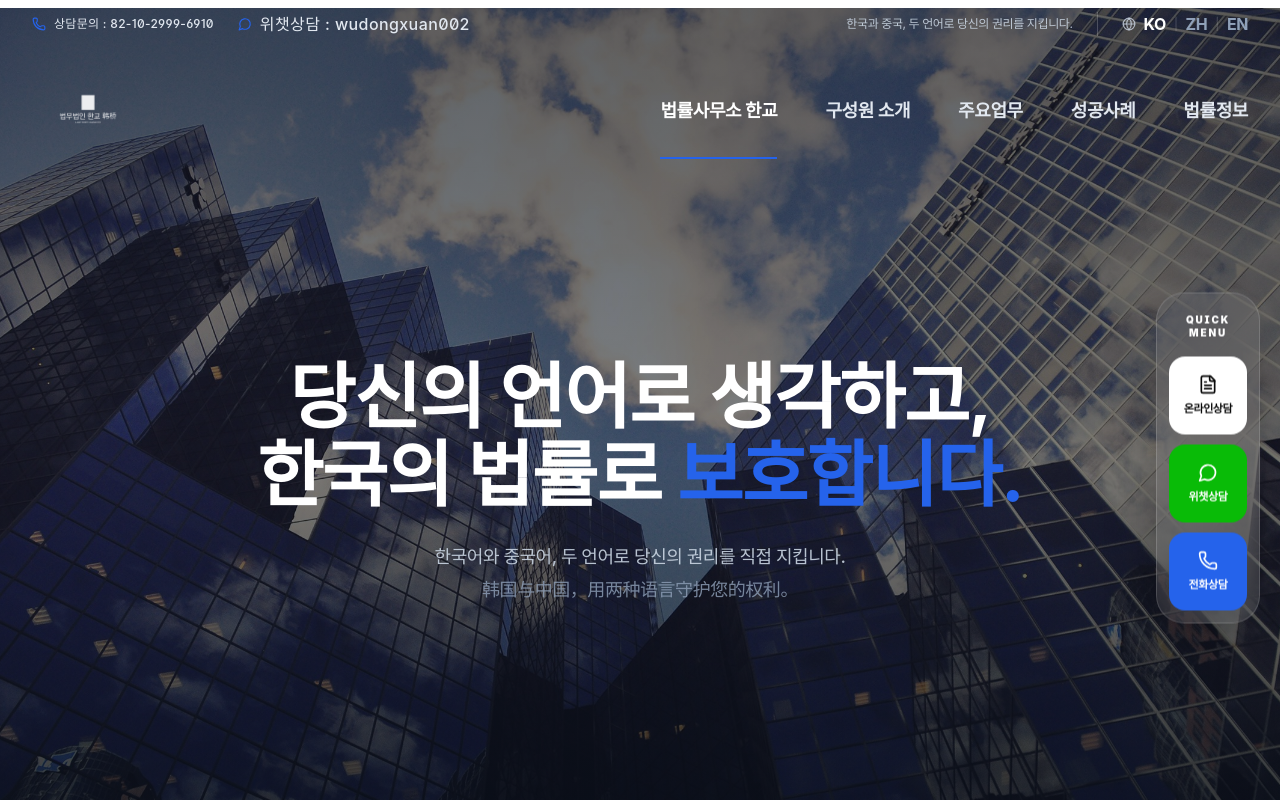
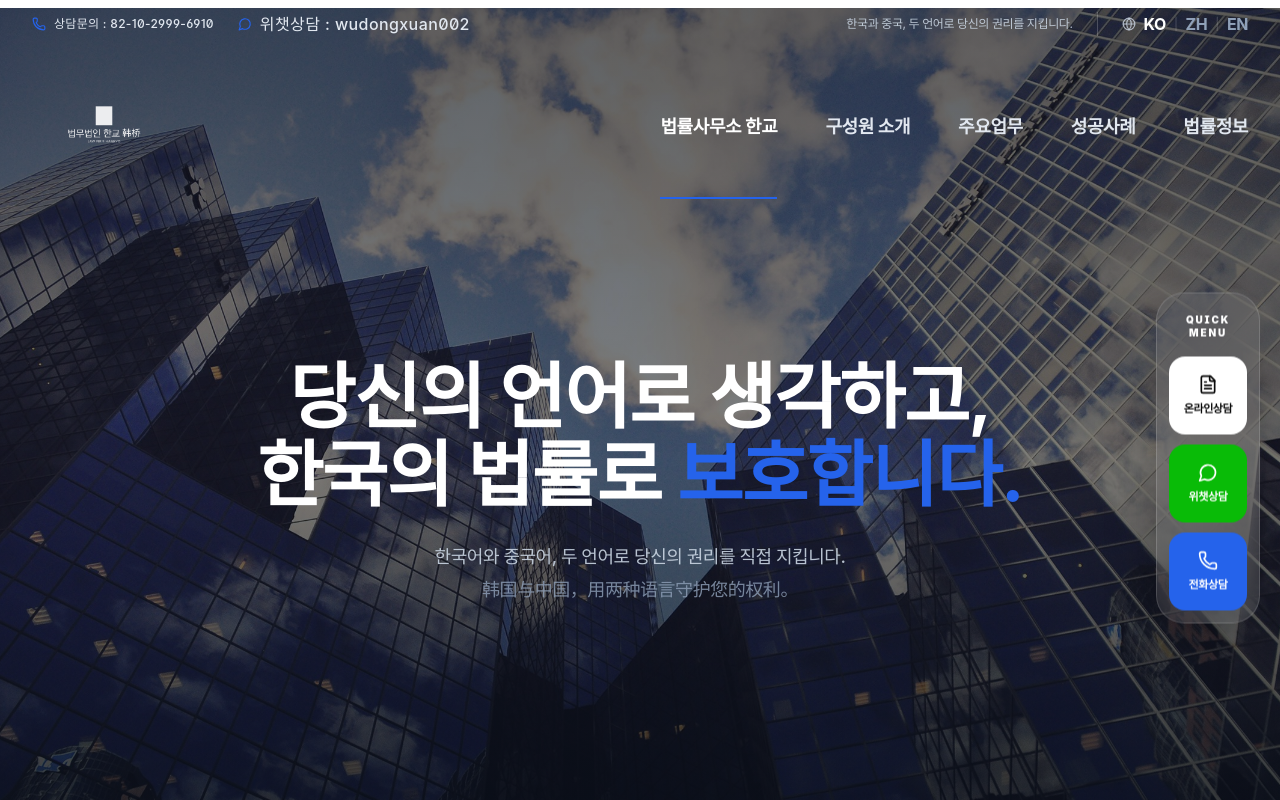
Before and after one commit to kimhyunjin0730-sys/law-oh, a React (Vite) app: page / in a window 1280 px wide. Shown: the top 800 px of the page. Built offline with nearby package versions, Linux system fonts and the light colour scheme; a web font is replaced by a local one.

Commit message:
feat: further increase logo and header size

```diff
--- a/src/app/components/Layout.tsx
+++ b/src/app/components/Layout.tsx
@@ -95,14 +95,14 @@ export function Layout() {
         )}
       >
         <div className="max-w-[1400px] mx-auto px-4 sm:px-6 lg:px-8">
-          <div className="flex justify-between h-32">
+          <div className="flex justify-between h-40">
             <div className="flex items-center">
               <Link to="/" className="flex-shrink-0 flex items-center">
                 <img
                   src={hangyoLogo}
                   alt="HANGYO"
                   className={clsx(
-                    "h-24 lg:h-28 w-auto transition-all duration-300",
+                    "h-32 lg:h-36 w-auto transition-all duration-300",
                     overlay ? "brightness-0 invert opacity-90" : ""
                   )}
                 />
@@ -119,7 +119,7 @@ export function Layout() {
                       key={link.path}
                       to={link.path}
                       className={clsx(
-                        "inline-flex items-center text-lg font-bold transition-colors duration-300 py-8 border-b-2",
+                        "inline-flex items-center text-lg font-bold transition-colors duration-300 py-14 border-b-2",
                         active
                           ? overlay
                             ? "text-white border-[#2563EB]"
@@ -174,7 +174,7 @@ export function Layout() {
       </nav>
 
       {/* Main Content — on home, pull up so hero photo extends behind header */}
-      <main className={clsx("flex-grow", isHome ? "-mt-[168px]" : "bg-white")}>
+      <main className={clsx("flex-grow", isHome ? "-mt-[200px]" : "bg-white")}>
         <Outlet />
       </main>
 
@@ -187,7 +187,7 @@ export function Layout() {
                 <img
                   src={hangyoLogo}
                   alt="HANGYO"
-                  className="h-12 lg:h-16 w-auto brightness-0 invert"
+                  className="h-16 lg:h-20 w-auto brightness-0 invert"
                 />
               </div>
               <p className="text-sm text-slate-500 max-w-sm mb-6 leading-relaxed font-medium">
```
